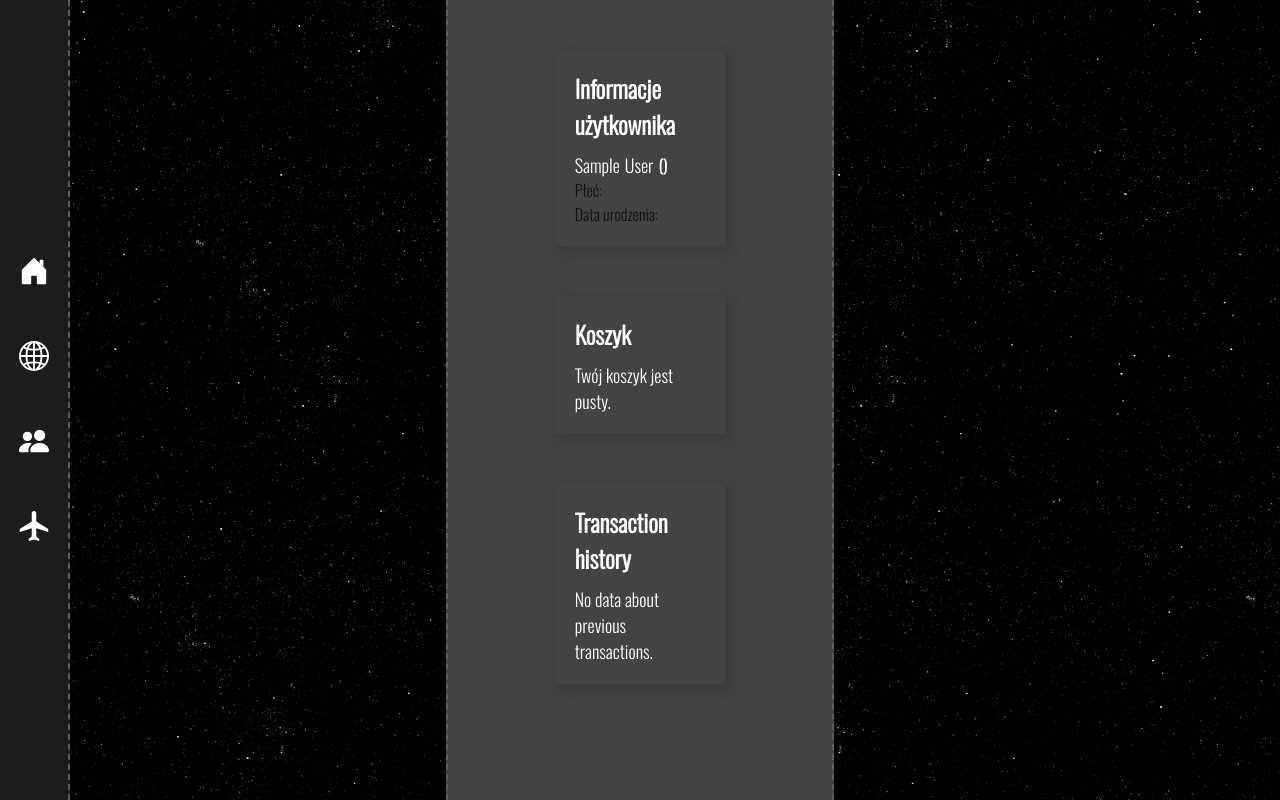
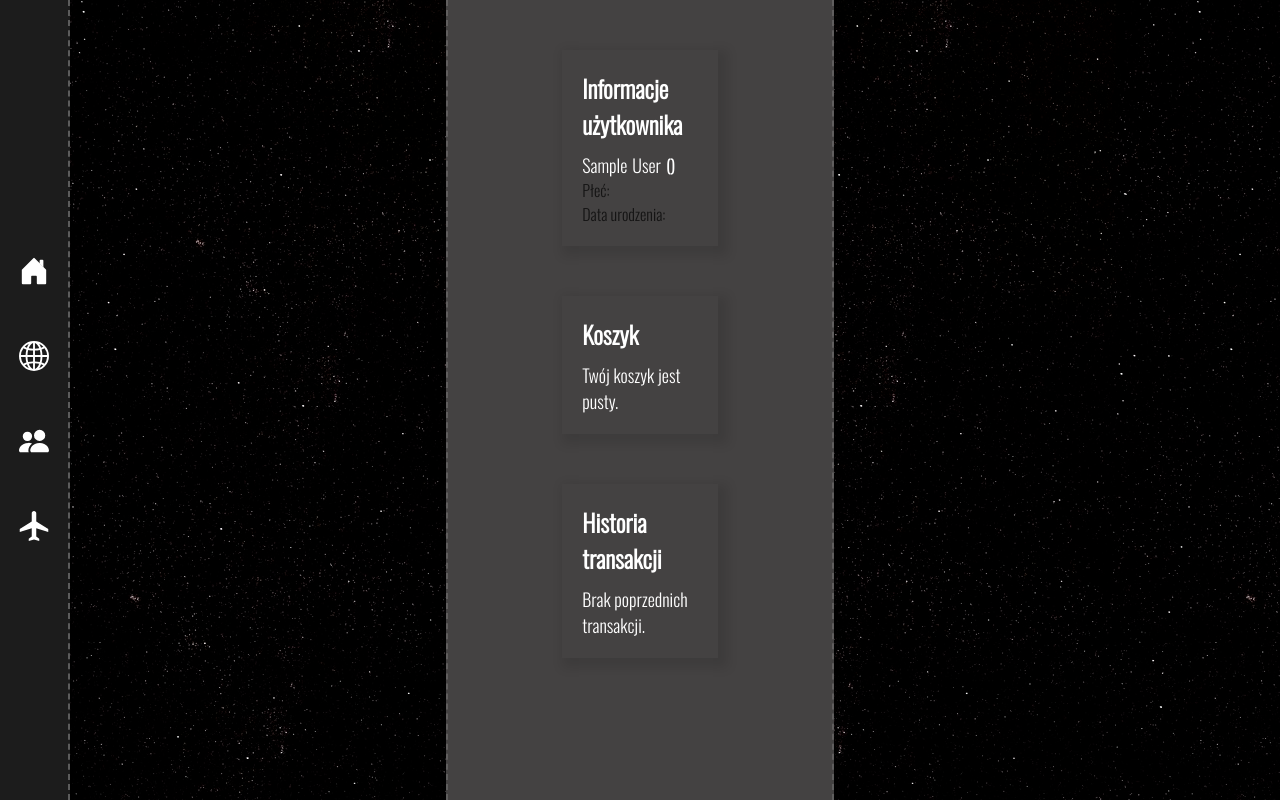
Before and after one commit to Versonee/react-app, a React (Create React App) app: page /profile in a window 1280 px wide. Built offline with nearby package versions, Linux system fonts and the light colour scheme; sample sign-in values are in the browser's storage.

Commit message:
Tłumaczenie tekstu w profilu na polski

```diff
--- a/src/components/views/ProfileView.js
+++ b/src/components/views/ProfileView.js
@@ -26,8 +26,8 @@ export default function ProfileView(props){
                     </div>
                     <ShoppingCart removeTrigger={props.removeTrigger} shopList={props.shopList}/>
                     <div className="history">
-                        <div className="description">Transaction history</div>
-                        <div className="empty-message">No data about previous transactions.</div>
+                        <div className="description">Historia transakcji</div>
+                        <div className="empty-message">Brak poprzednich transakcji.</div>
                     </div>
                 </div>
                 </div>
```
